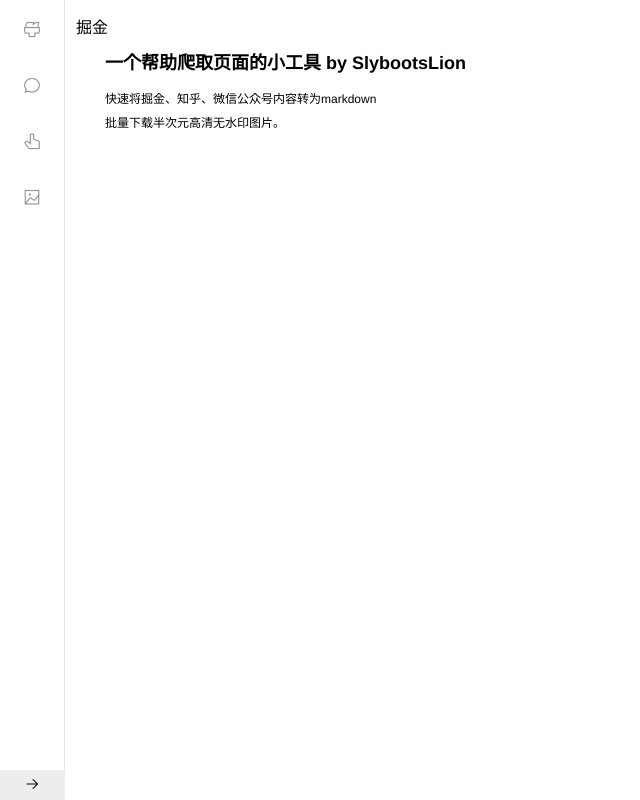
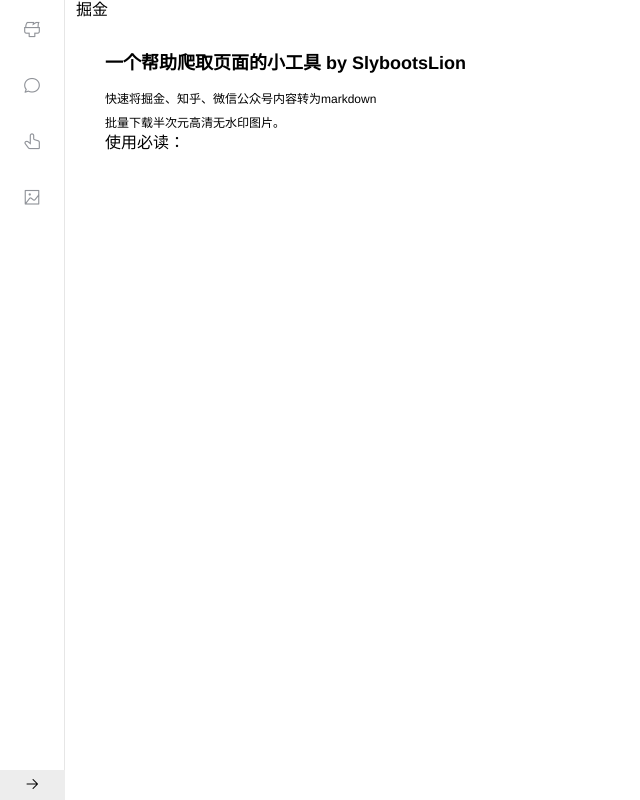
Before and after one commit to slybootslion/my-crawler, a Vue app in the folder crawler-client-vue3/: page / in a window 1280 px wide. Shown: the whole page, without its empty margins (0-640 px from the left). Built offline with nearby package versions, Linux system fonts and the light colour scheme.

Commit message:
2021-03-20 12:08:39

```diff
--- a/crawler-client-vue3/src/views/Home.vue
+++ b/crawler-client-vue3/src/views/Home.vue
@@ -3,6 +3,11 @@
     <h1 class="title">一个帮助爬取页面的小工具 by SlybootsLion</h1>
     <div class="txt">快速将掘金、知乎、微信公众号内容转为markdown</div>
     <div class="txt">批量下载半次元高清无水印图片。</div>
+
+    <div>
+      使用必读：
+      <p></p>
+    </div>
   </div>
 </template>
 
```
Also changed, not shown: 2 other files (tests, documents, lock files or other folders).
